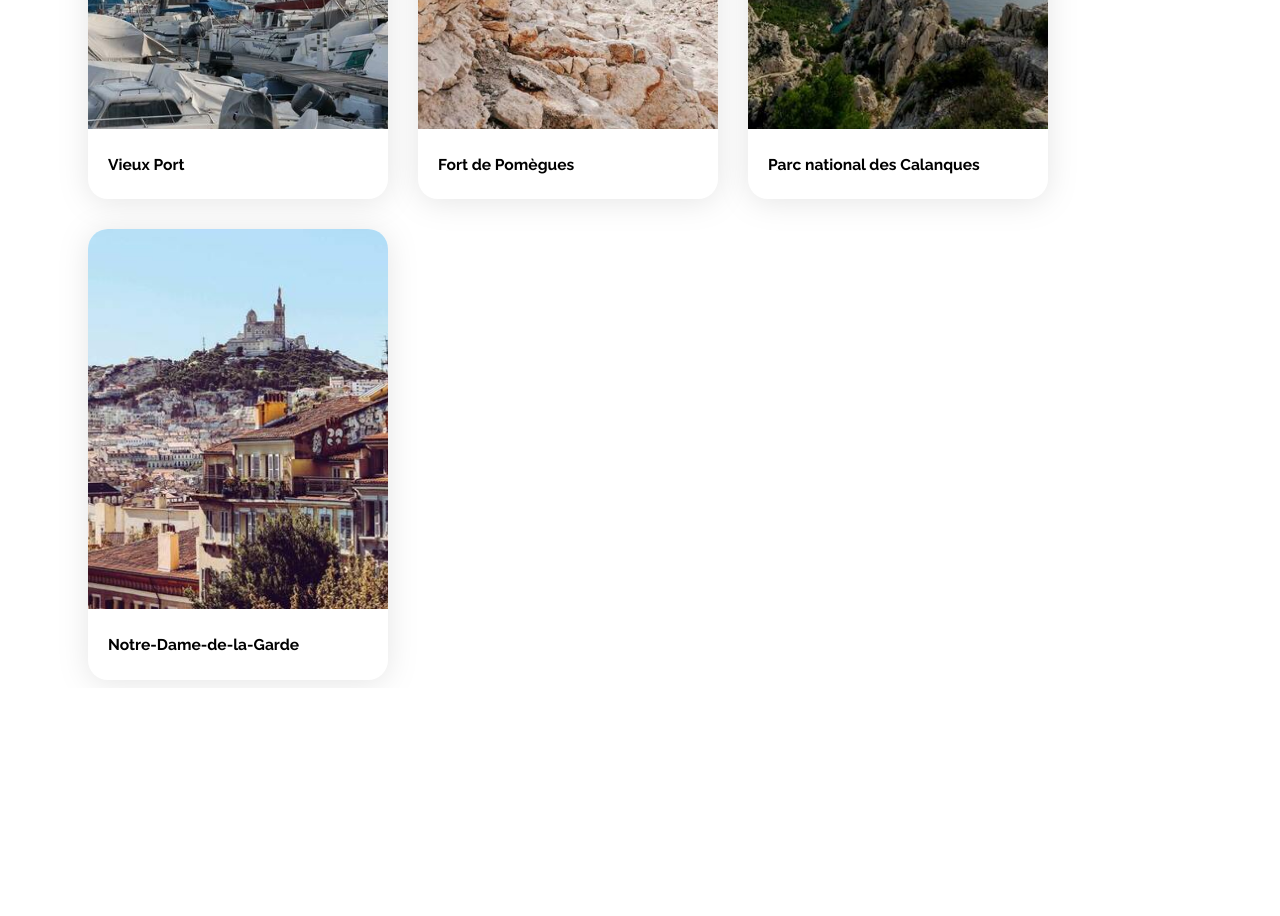
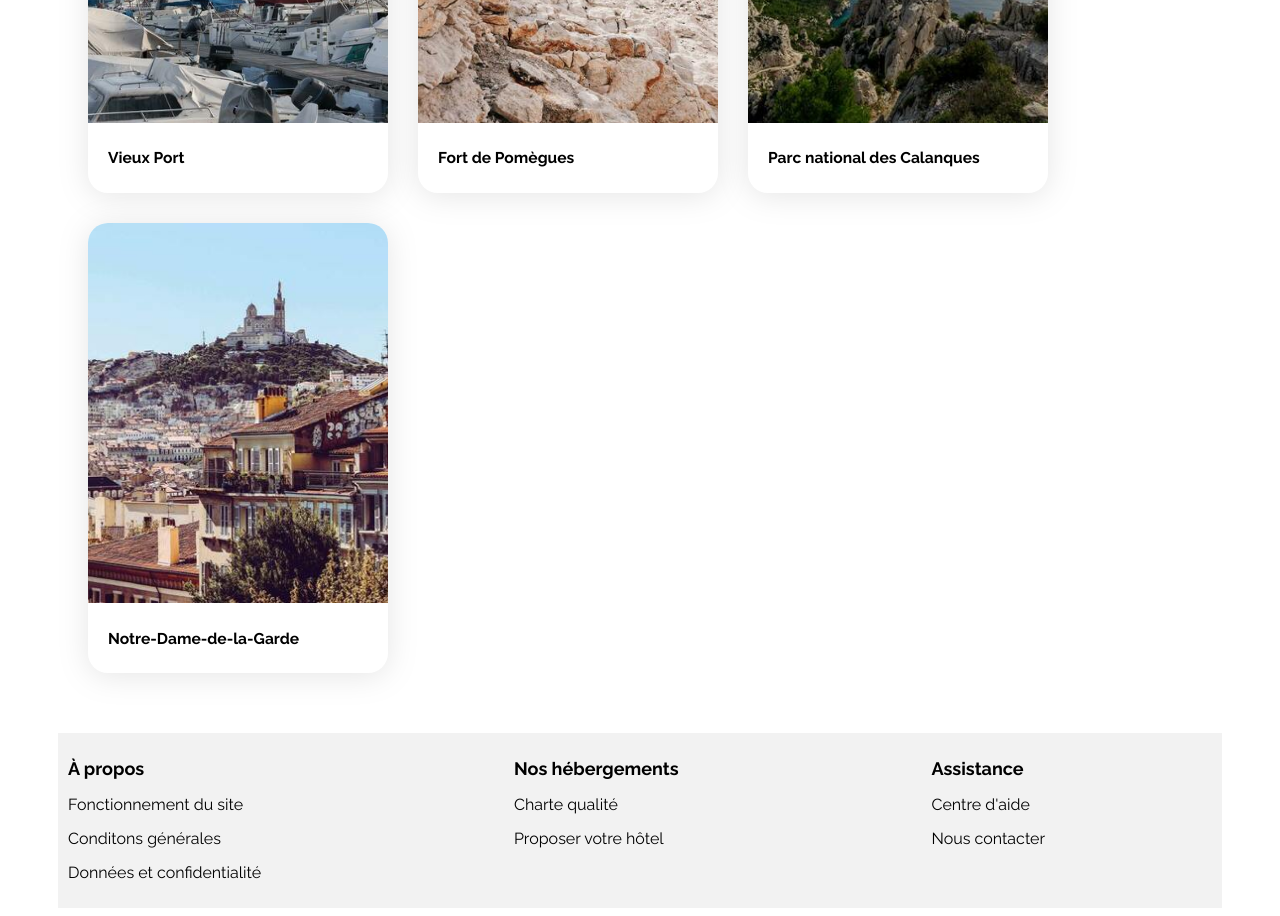
Before and after one commit to Squalllou/ProjetBooki, a plain HTML site: page index.html in a window 1280 px wide. Shown: the part 1760-2676 px from the top of the page. Before the commit the page ends 2448 px from the top, so only its background shows below. Drawn offline with Linux system fonts and the light colour scheme.

Commit message:
Ajout du footer v1

```diff
--- a/CSS/style.css
+++ b/CSS/style.css
@@ -67,6 +67,7 @@ nav {
 
 #logo-booki {
     display: flex;
+    height: 25px;
     padding: 30px 0px;
     gap: 10px;
 }
@@ -93,7 +94,9 @@ nav {
 
 /******* Header ********/
 h1 {
-    margin-bottom: 4px;
+    margin-bottom: 5px;
+    width: 100%;
+    font-size: x-large;
 }
 
 h1+p {
@@ -122,7 +125,7 @@ textarea:focus {
     justify-content: center;
     background-color: #F2F2F2;
     color: #000000;
-    width: 25%;
+    width: 30%;
     height: 49px;
     border-bottom-left-radius: 15px;
     border-top-left-radius: 15px;
@@ -133,7 +136,7 @@ textarea:focus {
     border-bottom-right-radius: 15px;
     background-color: var(--main-color);
     color: #ffffff;
-    width: 30%;
+    width: 66%;
     height: 49px;
 }
 
@@ -143,7 +146,7 @@ textarea:focus {
     border: 1px solid #F2F2F2;
     border-radius: 15px;
     height: 49px;
-    width: 30%;
+    width: 377px;
     margin: 35px 0;
 }
 
@@ -213,7 +216,7 @@ textarea:focus {
     display: flex;
     flex-wrap: wrap;
     justify-content: space-between;
-    width: 240px;
+    width: 230px;
     height: 207px;
 }
 
@@ -303,7 +306,7 @@ textarea:focus {
 
 /******** Activites ************/
 
-.activites h2{
+.activites h2 {
     padding: 30px;
     margin-top: 50px;
 }
@@ -314,6 +317,7 @@ textarea:focus {
     gap: 30px;
     width: 100%;
     padding-left: 30px;
+    margin-bottom: 60px;
 }
 
 .activites-cards .card {
@@ -322,17 +326,45 @@ textarea:focus {
     width: 300px;
     padding: 0;
 }
+
 .activites-cards img {
     width: 100%;
     height: 380px;
     border-top-left-radius: 20px;
     border-top-right-radius: 20px;
 }
+
 .activites-cards .card-content {
     font-size: smaller;
-    padding: 10px 25px 10px 20px;
+    padding: 10px 15px 10px 20px;
 }
 
+/******** footer ********/
+
+.pied-de-page {
+    background-color: var(--main-bg-color);
+    margin-top: 15px;
+    display: flex;
+    gap: 20%;
+}
+
+.colones-footer h2 {
+    font-size: large;
+}
+
+.colones-footer {
+    padding: 10px;
+}
+
+.colones-footer ul {
+    list-style: none;
+    align-self: flex-start;
+    padding: 0;
+}
+
+.colones-footer li {
+    margin:15px 0;
+}
 
 /* Le code ci-dessous correspond à la version responsive uniquement */
 
--- a/index.html
+++ b/index.html
@@ -18,7 +18,7 @@
     <div class="main-container">
         <nav>
             <div id="logo-booki">
-                <img src="/images//logo/Booki.png" alt="Logo Booki">
+                <img src="images/logo/Booki.png" alt="Logo Booki">
             </div>
             <ul id="menu">
                 <li>
@@ -300,7 +300,32 @@
                 </div>
             </section>
         </main>
-        <footer></footer>
+        <footer>
+            <section class="pied-de-page">
+                <div class="colones-footer">
+                    <h2>À propos</h2>
+                    <ul>
+                        <li><a href="#">Fonctionnement du site</a></li>
+                        <li><a href="#">Conditons générales</a></li>
+                        <li><a href="#">Données et confidentialité</a></li>
+                    </ul>
+                </div>
+                <div class="colones-footer">
+                    <h2>Nos hébergements</h2>
+                    <ul>
+                        <li><a href="#">Charte qualité</a></li>
+                        <li><a href="#">Proposer votre hôtel</a></li>
+                    </ul>
+                </div>
+                <div class="colones-footer">
+                    <h2>Assistance</h2>
+                    <ul>
+                        <li><a href="#">Centre d'aide</a></li>
+                        <li><a href="#">Nous contacter</a></li>
+                    </ul>
+                </div>
+            </section>
+        </footer>
     </div>
 </body>
 
```
